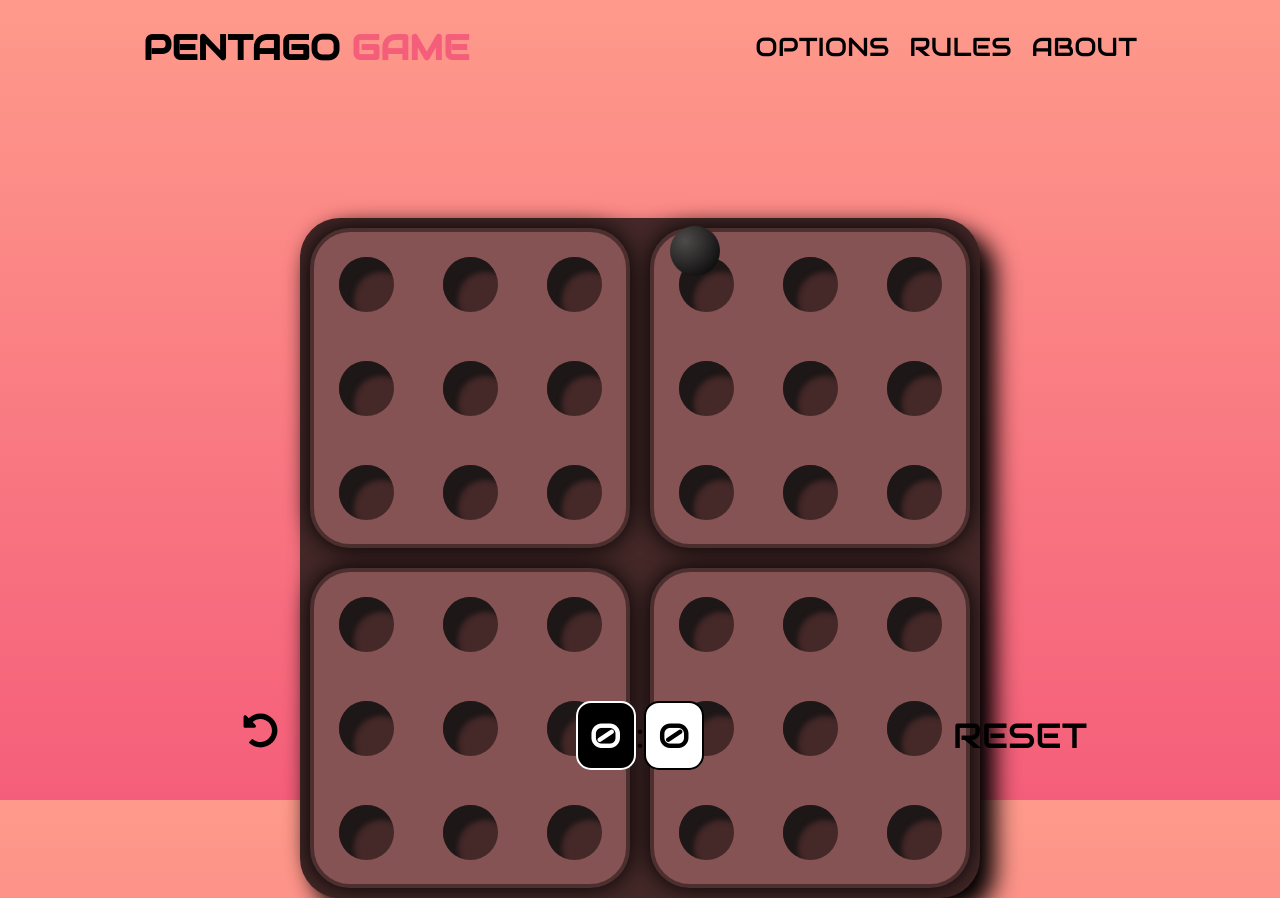
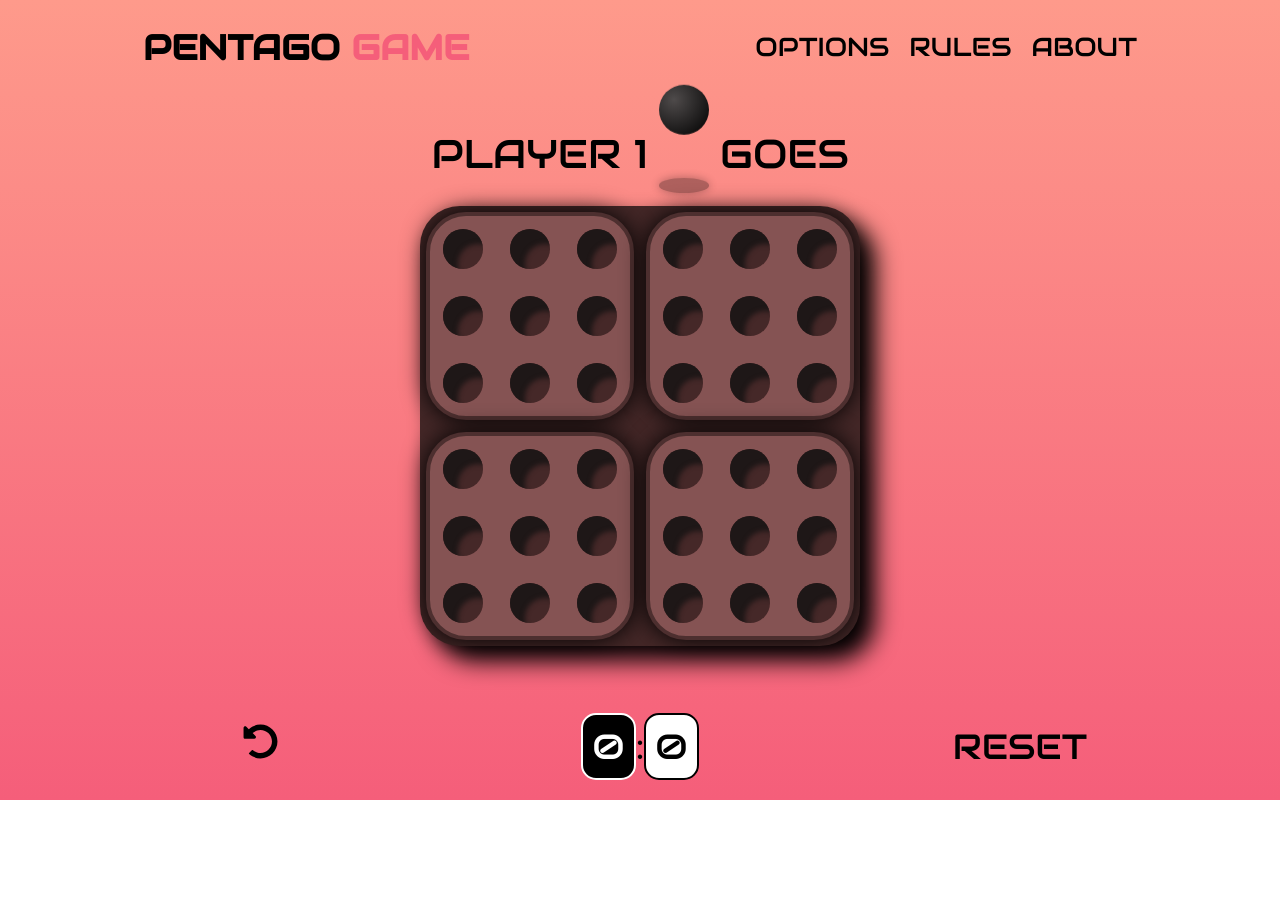
Before and after one commit to Krystian-Kamer/pentago-game, a React (Vite) app: page / in a window 1280 px wide. After the commit the page ends 800 px from the top, so only its background shows below. Built offline with nearby package versions, Linux system fonts and the light colour scheme.

Commit message:
fixed RWD problems, used to this vmin

```diff
--- a/src/components/Board/Board.css
+++ b/src/components/Board/Board.css
@@ -1,13 +1,13 @@
 .board-wrapper {
-  height: 55vh;
   display: flex;
   justify-content: center;
   align-items: center;
+  height: 50vmin;
 }
 .board {
   margin: 50px auto;
-  width: clamp(260px, 80vw, 680px);
-  height: clamp(260px, 80vw, 680px);
+  width: clamp(260px, 55vmin, 680px);
+  height: clamp(260px, 55vmin, 680px);
   display: grid;
   grid-template-columns: repeat(2, 1fr);
   grid-template-rows: repeat(2, 1fr);
@@ -48,9 +48,9 @@
 .arrow {
   position: absolute;
   transform: translate(-50%, -50%);
-  font-size: clamp(15px, 7vw, 50px);
+  font-size: clamp(15px, 5.5vmin, 50px);
   background: transparent;
-  padding: 0px 10px;
+  color: black;
 }
 
 @keyframes arrow-left-spin {
@@ -125,7 +125,27 @@
   transform: rotate(180deg);
 }
 
+@media (max-width: 600px) {
+  .board-wrapper {
+    height: 90vmin;
+  }
+  .board {
+    width: clamp(260px, 85vmin, 680px);
+    height: clamp(260px, 85vmin, 680px);
+  }
+  .arrow {
+    padding: 0px 10px;
+  }
+}
 @media (min-width: 601px) {
+  .board {
+    box-shadow: 10px 10px 20px black;
+  }
+  .arrow {
+    padding: 0px;
+  }
+}
+@media (min-width: 800px) {
   .board {
     box-shadow: 15px 15px 25px black;
   }
--- a/src/components/Footer/Footer.css
+++ b/src/components/Footer/Footer.css
@@ -1,6 +1,6 @@
 .footer {
   position: absolute;
-  bottom: 20px;
+  bottom: 10px;
   width: 100vw;
   font-family: audiowide;
   display: flex;
@@ -13,18 +13,17 @@
 .footer button,
 .score {
   width: 240px;
-  font-size: 35px;
   padding: 10px;
   text-transform: uppercase;
-  font-size: clamp(16px, 6vw, 35px);
+  font-size: clamp(10px, 4.5vmin, 35px);
 }
 
 .player-score {
   display: inline-block;
-  padding: 10px;
+  padding: 9px;
   border-radius: 15px;
-  width: clamp(30px, 12vw, 60px);
 }
+
 .player1-score {
   background-color: black;
   color: white;
@@ -60,7 +59,7 @@
   }
 }
 
-.undo-btn{
+.undo-btn {
   color: black;
 }
 
--- a/src/components/Navbar/Navbar.css
+++ b/src/components/Navbar/Navbar.css
@@ -1,3 +1,6 @@
+.container {
+  position: relative;
+}
 .navbar-container {
   margin-top: 15px;
   display: flex;
@@ -31,8 +34,8 @@
 
 @media (max-width: 575px) {
   .bars-icon {
-    font-size: 40px;
-    padding: 10px;
+    font-size: 30px;
+    padding: 15px;
   }
 
   .options {
@@ -42,8 +45,8 @@
 
 @media (min-width: 576px) and (max-width: 991px) {
   .bars-icon {
-    font-size: 50px;
-    padding: 10px;
+    font-size: 40px;
+    padding: 15px;
   }
   .options {
     display: none;
@@ -83,7 +86,10 @@
   }
 
   .details-container {
-    position: relative;
+    position: absolute;
+    top: 100%;
+    left: 50%;
+    transform: translateX(-50%);
     display: flex;
     justify-content: center;
     margin: 10px auto;
@@ -93,10 +99,12 @@
     max-width: 1077px;
     font-family: sans-serif;
     font-size: 16px;
-    background-color: rgba(123, 123, 123, 0.3);
+    background-color: rgba(145, 95, 95, 0.544);
+    backdrop-filter: blur(8px);
     border-radius: 10px;
     box-shadow: 20px 20px 15px rgba(0, 0, 0, 0.547);
     border: 2px solid var(--bgcBodyBottom);
+    z-index: 100;
   }
 
   .close-details-btn {
--- a/src/components/Navbar/Navbar.jsx
+++ b/src/components/Navbar/Navbar.jsx
@@ -1,5 +1,5 @@
 import './Navbar.css';
-import { HiBars3 } from 'react-icons/hi2';
+import { FaBars } from 'react-icons/fa';
 import { useGameContext } from '../../gameContext';
 import Options from '../Options/Options';
 import Rules from '../Rules/Rules';
@@ -15,7 +15,6 @@ const Header = () => {
     rules: <Rules />,
     about: <About />,
   };
-
   const handleMenuClick = (componentName) => {
     setActiveDetail((prevComponent) =>
       prevComponent === componentName ? null : componentName
@@ -23,13 +22,13 @@ const Header = () => {
   };
 
   return (
-    <>
+    <div className='container'>
       <div className='navbar-container'>
         <h1>
           pentago <span>game</span>
         </h1>
         <button onClick={() => setIsMenuOpen(true)} className='bars-icon'>
-          <HiBars3 />
+          <FaBars />
         </button>
 
         <div className='options'>
@@ -67,7 +66,7 @@ const Header = () => {
           </div>
         )}
       </div>
-    </>
+    </div>
   );
 };
 export default Header;
--- a/src/components/PartOfBoard/PartOfBoard.css
+++ b/src/components/PartOfBoard/PartOfBoard.css
@@ -2,13 +2,14 @@
   display: grid;
   grid-template-columns: repeat(3, 1fr);
   grid-template-rows: repeat(3, 1fr);
-  width: clamp(120px, 37vw, 320px);
-  height: clamp(120px, 37vw, 320px);
+  width: clamp(120px, 26vmin, 320px);
+  height: clamp(120px, 26vmin, 320px);
   margin: 5px;
   background-color: rgb(133, 83, 83);
   border-radius: 40px;
   border: 4px solid rgb(77, 47, 47);
   box-shadow: 0px 0px 25px rgb(0, 0, 0);
+  z-index: -100;
 }
 
 .part-of-board .ball {
@@ -22,3 +23,10 @@
     border: 3px solid rgb(77, 47, 47);
   }
 }
+
+@media (max-width: 600px) {
+  .part-of-board {
+    width: clamp(120px, 39vmin, 320px);
+    height: clamp(120px, 39vmin, 320px);
+  }
+}
--- a/src/components/Slot/Slot.css
+++ b/src/components/Slot/Slot.css
@@ -1,7 +1,7 @@
 .ball {
   border-radius: 50%;
-  width: clamp(25px, 6vw, 50px);
-  height: clamp(25px, 6vw, 50px);
+  width: clamp(25px, 5vmin, 50px);
+  height: clamp(25px, 5vmin, 50px);
   margin: 0px 7px;
   align-self: center;
   justify-self: center;
@@ -9,8 +9,8 @@
 
 .slot-1,
 .slot-2 {
-  width: clamp(25px, 5.8vw, 55px);
-  height: clamp(25px, 5.8vw, 55px);
+  width: clamp(25px, 5vmin, 55px);
+  height: clamp(25px, 5vmin, 55px);
   background-color: rgb(69, 40, 40);
   border-radius: 50%;
   align-self: center;
--- a/src/components/Turn/Turn.css
+++ b/src/components/Turn/Turn.css
@@ -1,17 +1,18 @@
 .turn {
   display: flex;
   align-items: center;
-  font-size: 50px;
+  font-size: clamp(20px, 5vmin, 50px);
   text-transform: uppercase;
   justify-content: center;
   font-family: audiowide;
-  height: 11vh;
+  margin: 60px auto;
+  height: 12vh;
 }
 
 .ball-container {
   position: relative;
   height: 60px;
-  width: clamp(40px, 9vw, 80px);
+  width: clamp(40px, 9vmin, 80px);
   display: flex;
   justify-content: center;
 }
@@ -20,7 +21,7 @@
   position: absolute;
   top: -40px;
   transform: translateX(-50%);
-  z-index: 1;
+  z-index: -100;
   animation: bounce 0.7s cubic-bezier(0.49, 0, 0.89, 0.74) infinite alternate;
 }
 
@@ -31,6 +32,7 @@
   width: clamp(30px, 8vw, 50px);
   background-color: black;
   border-radius: 50%;
+  z-index: -100;
   box-shadow: 0 0 10px black;
   animation: shadow 0.7s cubic-bezier(0.49, 0, 0.89, 0.74) infinite alternate;
 }
@@ -80,12 +82,18 @@
 @media (max-width: 576px) {
   .turn {
     font-size: 25px;
+    margin: 20px auto;
   }
 }
 
 @media (min-width: 577px) and (max-width: 991px) {
   .turn {
     font-size: 35px;
-    margin-bottom: 50px;
   }
 }
+
+@media (max-height: 800px) {
+  .turn {
+    margin: 25px auto;
+  }
+}
```
